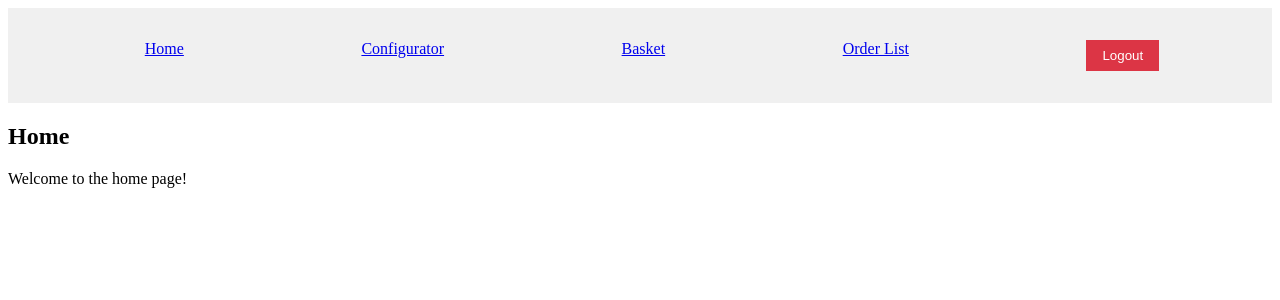
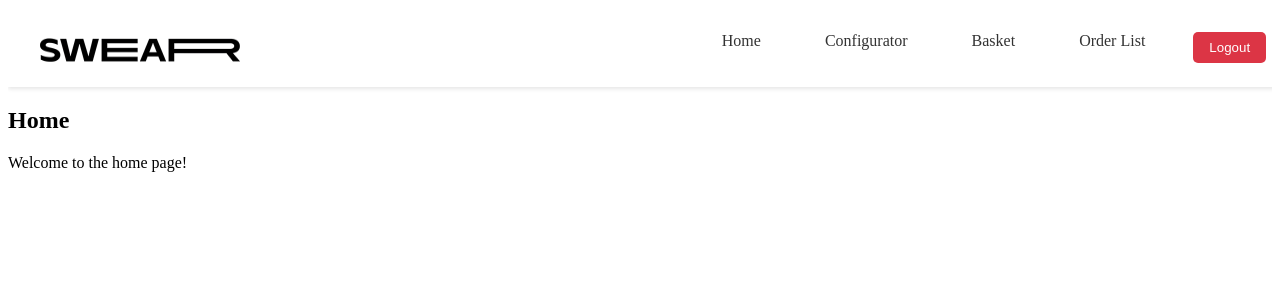
Before and after one commit to BrendVandenEynde/Herexamen-Dev-5, a Vue app: page /home in a window 1280 px wide. Shown: the top 300 px of the page. Built offline with nearby package versions, Linux system fonts and the light colour scheme.

Commit message:
style: improve navbar layout & styling
- Fixed the layout issue by ensuring the logo sticks to the left and nav links align to the right.
- Enhanced the navbar styling with improved padding, spacing, and hover effects.
- Adjusted overflow properties to prevent horizontal scrolling.

```diff
--- a/src/components/NavBar.vue
+++ b/src/components/NavBar.vue
@@ -15,29 +15,88 @@ const handleLogout = () => {
 
 <template>
     <nav>
-        <ul>
+        <div class="navbar-container">
+            <div class="logo">
+                <img src="../assets/Swear-logo.png" alt="Company Logo" />
+            </div>
+            <ul class="nav-links">
                 <li><router-link to="/home">Home</router-link></li>
                 <li><router-link to="/configurator">Configurator</router-link></li>
                 <li><router-link to="/basket">Basket</router-link></li>
                 <li><router-link to="/orderlist">Order List</router-link></li>
                 <li><Button type="log-out" @click="handleLogout">Logout</Button></li>
             </ul>
+        </div>
     </nav>
 </template>
 
 <style scoped>
 nav {
-    background-color: #f0f0f0;
-    padding: 1rem;
+    background-color: #ffffff;
+    box-shadow: 0 2px 4px rgba(0, 0, 0, 0.1);
+    padding: 0.5rem 2rem;
+    position: sticky;
+    top: 0;
+    width: 100%;
+    z-index: 1000;
+    overflow: hidden;
 }
 
-ul {
+.navbar-container {
+    display: flex;
+    align-items: center;
+    justify-content: space-between;
+    max-width: 100%;
+    width: 100%;
+}
+
+.logo {
+    flex: 0 0 auto;
+}
+
+.logo img {
+    height: 50px;
+    width: 200px;
+}
+
+.nav-links {
     list-style-type: none;
     display: flex;
-    justify-content: space-around;
+    gap: 2rem;
+    margin-right: 3%;
+    padding: 0;
 }
 
 li {
-    margin-right: 1rem;
+    margin: 0;
+}
+
+a {
+    text-decoration: none;
+    color: #333;
+    font-weight: 500;
+    font-size: 1rem;
+    padding: 0.5rem 1rem;
+    border-radius: 5px;
+    transition: background-color 0.3s ease, color 0.3s ease;
+}
+
+a:hover {
+    background-color: #007bff;
+    color: white;
+}
+
+button {
+    background-color: #007bff;
+    color: white;
+    padding: 0.5rem 1rem;
+    border: none;
+    border-radius: 5px;
+    cursor: pointer;
+    transition: background-color 0.3s ease;
+}
+
+button:hover {
+    background-color: #0056b3;
 }
 </style>
```
Lines whose indentation alone changed are shown as unchanged.
